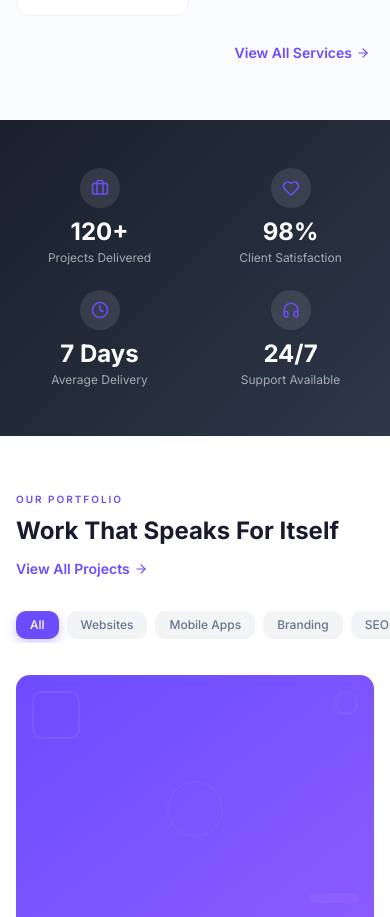
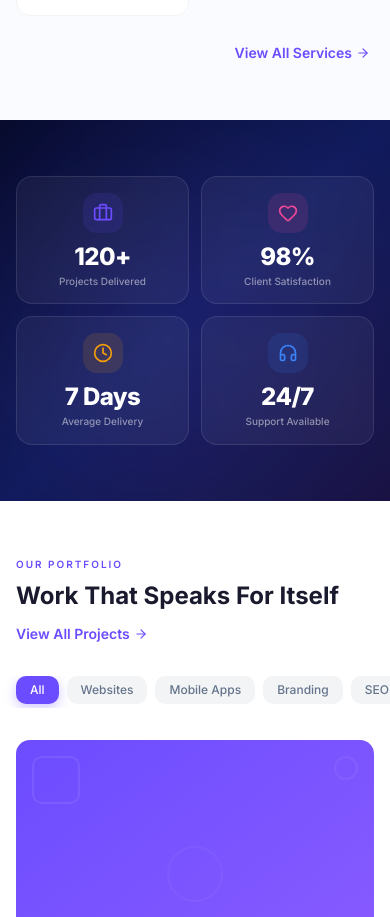
Before and after one commit to singhyogeshwar5608/Larawansdigitalnewlook, a Next.js app: page / in a window 390 px wide. Shown: the part 1720-2637 px from the top of the page. Built offline with nearby package versions, Linux system fonts and the light colour scheme.

Commit message:
Redesign StatsBanner: counting animation, mobile card layout, desktop 4-col, color-coded icons, dark brand gradient

```diff
--- a/src/components/landing/StatsBanner.tsx
+++ b/src/components/landing/StatsBanner.tsx
@@ -1,28 +1,97 @@
 'use client';
 
+import { useEffect, useRef, useState } from 'react';
+import { motion, useInView } from 'framer-motion';
 import { Briefcase, Heart, Clock, Headphones } from 'lucide-react';
 
 const stats = [
-  { icon: Briefcase, value: '120+', label: 'Projects Delivered' },
-  { icon: Heart, value: '98%', label: 'Client Satisfaction' },
-  { icon: Clock, value: '7 Days', label: 'Average Delivery' },
-  { icon: Headphones, value: '24/7', label: 'Support Available' },
+  { icon: Briefcase, end: 120, suffix: '+', label: 'Projects Delivered', color: '#6C4CFF' },
+  { icon: Heart, end: 98, suffix: '%', label: 'Client Satisfaction', color: '#EC4899' },
+  { icon: Clock, end: 7, suffix: ' Days', label: 'Average Delivery', color: '#F59E0B' },
+  { icon: Headphones, end: 24, suffix: '/7', prefix: '', label: 'Support Available', color: '#3B82F6' },
 ];
+
+function Counter({ end, suffix, duration = 2 }: { end: number; suffix: string; duration?: number }) {
+  const [count, setCount] = useState(0);
+  const ref = useRef<HTMLSpanElement>(null);
+  const inView = useInView(ref, { once: true, margin: '-50px' });
+
+  useEffect(() => {
+    if (!inView) return;
+    let startTime: number | null = null;
+    let raf: number;
+
+    const animate = (timestamp: number) => {
+      if (!startTime) startTime = timestamp;
+      const progress = Math.min((timestamp - startTime) / (duration * 1000), 1);
+      const eased = 1 - Math.pow(1 - progress, 3);
+      setCount(Math.round(eased * end));
+      if (progress < 1) raf = requestAnimationFrame(animate);
+    };
+
+    raf = requestAnimationFrame(animate);
+    return () => cancelAnimationFrame(raf);
+  }, [inView, end, duration]);
+
+  return <span ref={ref}>{count}{suffix}</span>;
+}
 
 export default function StatsBanner() {
   return (
-    <section className="py-12 md:py-16" style={{ background: 'linear-gradient(135deg, #1A202C 0%, #2D3748 100%)' }}>
-      <div className="max-w-7xl mx-auto px-4 sm:px-6">
-        <div className="grid grid-cols-2 gap-6 md:gap-8 md:grid-cols-4">
+    <section className="relative py-14 sm:py-16 md:py-20 overflow-hidden" style={{ background: 'linear-gradient(135deg, #070B2B 0%, #101B5A 50%, #1A1443 100%)' }}>
+      {/* Decorative */}
+      <div className="absolute top-0 left-1/4 w-64 h-64 bg-[#6C4CFF]/10 rounded-full blur-[120px]" />
+      <div className="absolute bottom-0 right-1/4 w-72 h-72 bg-[#8B5CFF]/10 rounded-full blur-[100px]" />
+
+      <div className="max-w-7xl mx-auto px-4 sm:px-6 relative z-10">
+        {/* Desktop: 4 columns inline */}
+        <div className="hidden md:grid md:grid-cols-4 gap-6 lg:gap-8">
           {stats.map((stat, index) => (
-            <div key={index} className="text-center">
-              <div className="w-10 h-10 sm:w-12 sm:h-12 rounded-full bg-white/10 flex items-center justify-center mx-auto mb-2 sm:mb-3">
-                <stat.icon size={18} className="sm:hidden text-[#6C4CFF]" />
-                <stat.icon size={22} className="hidden sm:block text-[#6C4CFF]" />
+            <motion.div
+              key={index}
+              initial={{ opacity: 0, y: 30 }}
+              whileInView={{ opacity: 1, y: 0 }}
+              viewport={{ once: true }}
+              transition={{ duration: 0.5, delay: index * 0.1 }}
+              className="text-center group"
+            >
+              <div
+                className="w-14 h-14 mx-auto mb-3 rounded-2xl flex items-center justify-center transition-transform duration-300 group-hover:scale-110"
+                style={{ backgroundColor: `${stat.color}20` }}
+              >
+                <stat.icon size={24} style={{ color: stat.color }} />
               </div>
-              <p className="text-2xl sm:text-3xl md:text-4xl font-bold text-white mb-0.5 sm:mb-1">{stat.value}</p>
-              <p className="text-xs sm:text-sm text-white/60">{stat.label}</p>
-            </div>
+              <p className="text-3xl lg:text-4xl xl:text-5xl font-extrabold text-white mb-1 tracking-tight">
+                <Counter end={stat.end} suffix={stat.suffix} />
+              </p>
+              <p className="text-xs sm:text-sm text-white/50 font-medium">{stat.label}</p>
+            </motion.div>
+          ))}
+        </div>
+
+        {/* Mobile: 2x2 grid with cards */}
+        <div className="grid grid-cols-2 gap-3 sm:gap-4 md:hidden">
+          {stats.map((stat, index) => (
+            <motion.div
+              key={index}
+              initial={{ opacity: 0, y: 20 }}
+              whileInView={{ opacity: 1, y: 0 }}
+              viewport={{ once: true }}
+              transition={{ duration: 0.4, delay: index * 0.08 }}
+              className="bg-white/5 backdrop-blur-sm rounded-2xl p-4 sm:p-5 text-center border border-white/10"
+            >
+              <div
+                className="w-10 h-10 sm:w-12 sm:h-12 mx-auto mb-2 sm:mb-3 rounded-xl flex items-center justify-center"
+                style={{ backgroundColor: `${stat.color}20` }}
+              >
+                <stat.icon size={20} className="sm:hidden" style={{ color: stat.color }} />
+                <stat.icon size={22} className="hidden sm:block" style={{ color: stat.color }} />
+              </div>
+              <p className="text-2xl sm:text-3xl font-extrabold text-white mb-0.5 tracking-tight">
+                <Counter end={stat.end} suffix={stat.suffix} />
+              </p>
+              <p className="text-[10px] sm:text-xs text-white/50 font-medium leading-tight">{stat.label}</p>
+            </motion.div>
           ))}
         </div>
       </div>
```
